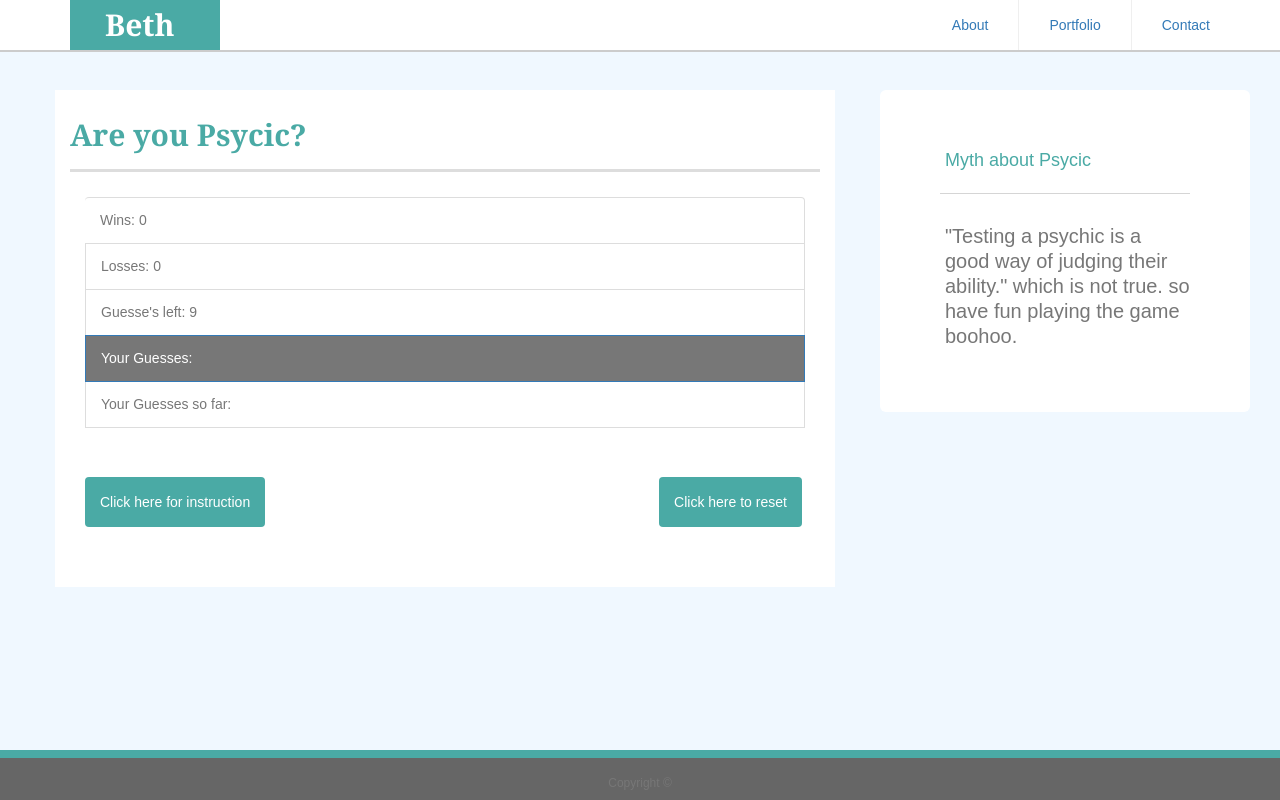
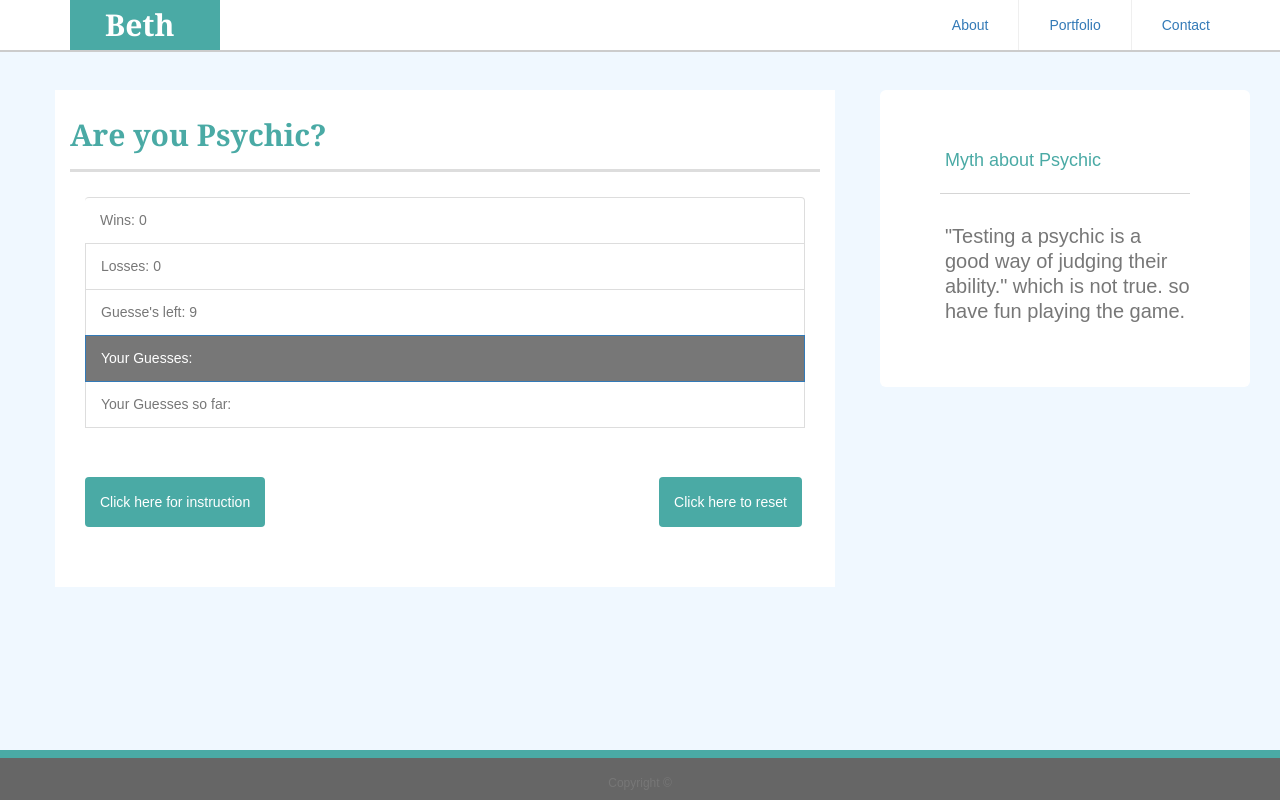
Before and after one commit to BethGmariam/Basic-Portfolio-Bootstrap, a plain HTML site: page psycicGame.html in a window 1280 px wide. Drawn offline with nearby package versions, Linux system fonts and the light colour scheme.

Commit message:
Update psycicGame.html

```diff
--- a/psycicGame.html
+++ b/psycicGame.html
@@ -1,7 +1,7 @@
 <!DOCTYPE html>
 <html lang="en">
 <head>
-    <title>Psycic Game</title> <!-- B for boot strap -->
+    <title>Psychic Game</title> <!-- B for boot strap -->
     <link rel="stylesheet" type="text/css" href="assets/css/reset.css">
     <meta charset="utf-8">
     <meta name="viewport" content="width=device-width, initial-scale=1">
@@ -36,7 +36,7 @@
     <div class="container">
       <div class="row">
         <div class="col-sm-8" style="background-color:white; margin-left:none; margin-top:90px">
-            <h1> Are you Psycic? </h1>
+            <h1> Are you Psychic? </h1>
           <ul class="list-group" style="padding:15px;">
             <li class="list-group-item">Wins: <span id="wins"> </span>	</li>
             <li class="list-group-item">Losses: <span id="losses"> </span> </li>
@@ -52,9 +52,9 @@
           </ul>
         </div>
         <div class="col-sm-4">
-          <div class="jumbotron psycicGame"><p style="color:#4aaaa5; font-size:18px"> Myth about Psycic </p> <hr>
+          <div class="jumbotron psycicGame"><p style="color:#4aaaa5; font-size:18px"> Myth about Psychic </p> <hr>
             <p style="font-size:20px; color:#777"> "Testing a psychic is a good way of judging their ability." which is not true.
-                so have fun playing the game boohoo.</p>
+                so have fun playing the game.</p>
           </div>
         </div>
       </div>
```
